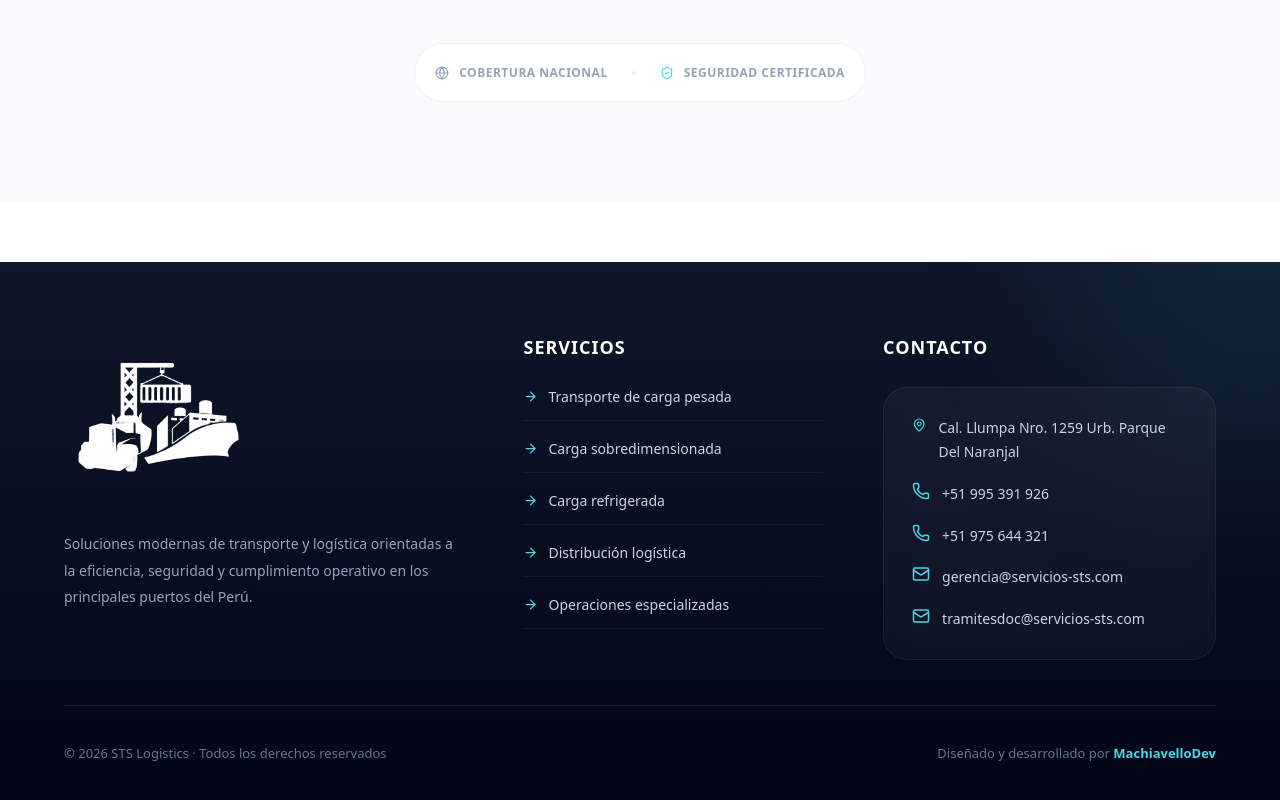
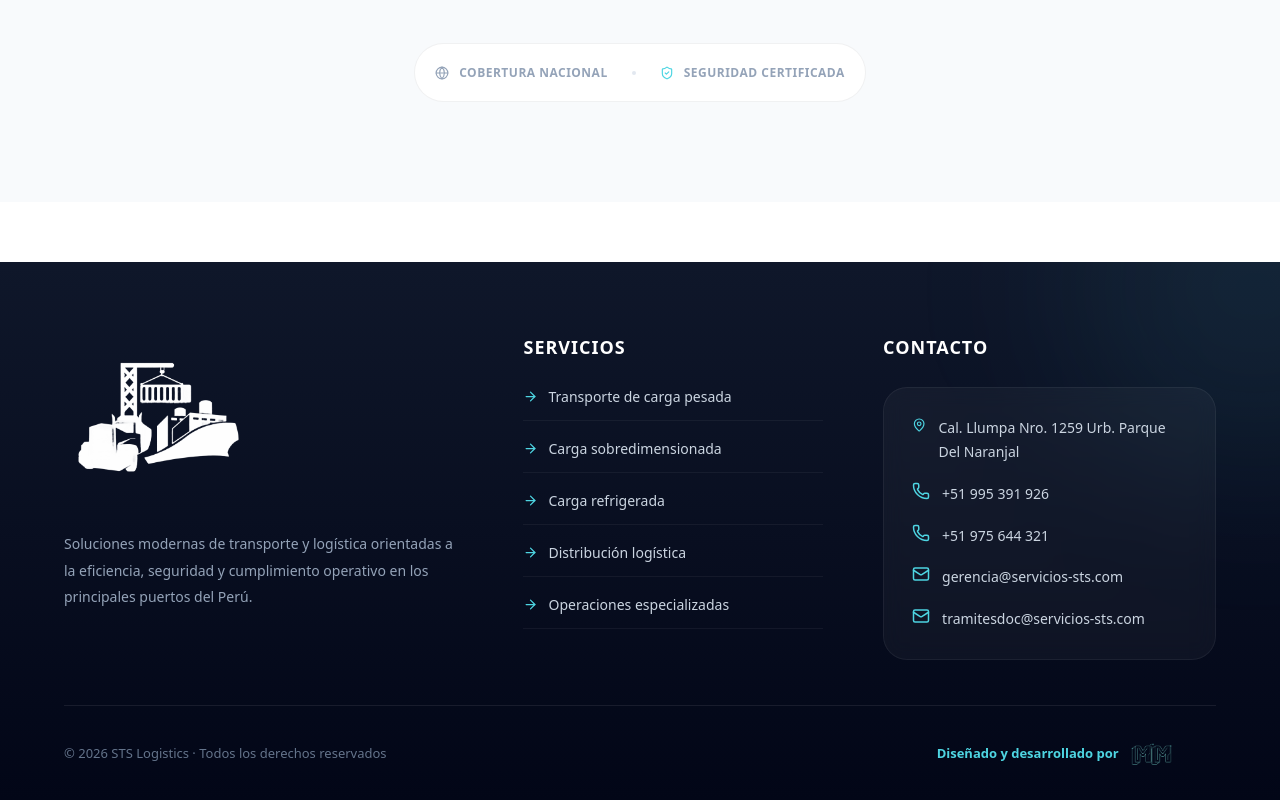
Before and after one commit to MisaelMach377/ServiciosSTS-PaginaWeb, a React (Vite) app: page /control360 in a window 1280 px wide. Shown: the part 3547-4347 px from the top of the page. Built offline with nearby package versions, Linux system fonts and the light colour scheme.

Commit message:
ya mejore mi logo y puse nueva ppapgina mia en footer todo

```diff
--- a/src/components/Footer.jsx
+++ b/src/components/Footer.jsx
@@ -2,6 +2,7 @@ import React from "react";
 import { MapPin, Phone, Mail, ArrowRight } from "lucide-react";
 
 import logoBlanco from "../assets/LogoBlanco_ServicioSts.png";
+import logoDev from "../assets/LogoMisael-MachDev-Sinfondo.png";
 
 const Footer = () => {
   const anioActual = new Date().getFullYear();
@@ -86,17 +87,29 @@ const Footer = () => {
       <div style={styles.bottomBar}>
         <p>© {anioActual} STS Logistics · Todos los derechos reservados</p>
 
-        <p>
-          Diseñado y desarrollado por{" "}
-          <a
-            href="https://misaelmach377.github.io/MyPortafolio/"
-            target="_blank"
-            rel="noopener noreferrer"
-            style={styles.devLink}
-          >
-            MachiavelloDev
-          </a>
-        </p>
+        <a
+          href="https://machiavellomisadev.netlify.app/"
+          target="_blank"
+          rel="noopener noreferrer"
+          style={{
+            ...styles.devLink,
+            display: "inline-flex",
+            alignItems: "center",
+            gap: "8px",
+            marginRight: "40px",
+          }}
+        >
+          Diseñado y desarrollado por
+          <img
+            src={logoDev}
+            alt="MachiavelloDev"
+            style={{
+              height: "30px",
+              width: "auto",
+              objectFit: "contain",
+            }}
+          />
+        </a>
       </div>
     </footer>
   );
```
Also changed, not shown: src/assets/LogoMisael-MachDev-Sinfondo.png (added).
